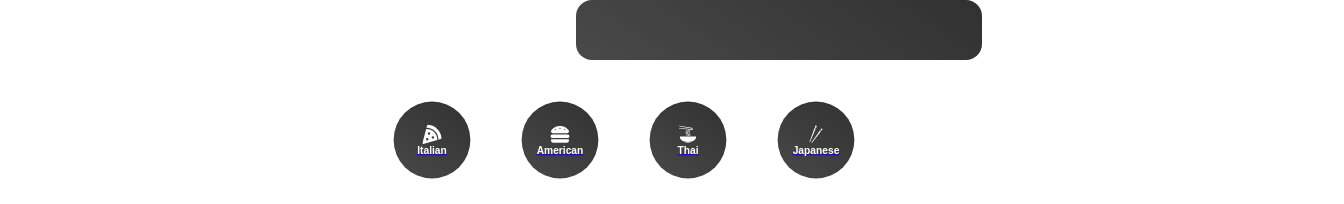
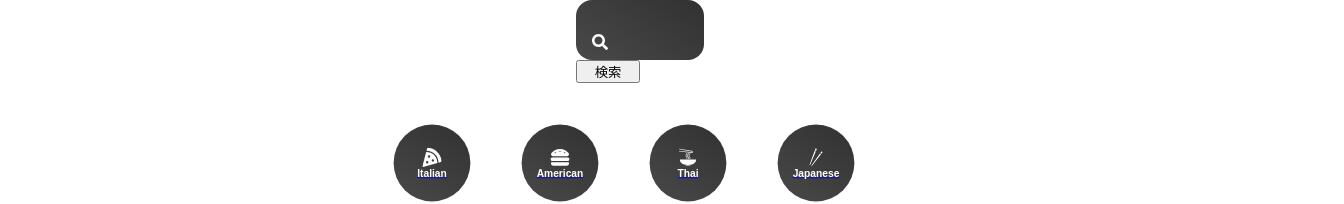
Before and after one commit to Atomu-Ishida/Bottom-news-app, a React (Create React App) app: page / in a window 1280 px wide. Shown: the top 204 px of the page, 1344 px wide, since content can reach past the window. Built offline with nearby package versions, Linux system fonts and the light colour scheme; no server answers.

Commit message:
finished search box

```diff
--- a/src/components/Search.jsx
+++ b/src/components/Search.jsx
@@ -1,18 +1,38 @@
-import React from 'react';
+import React, { useState } from 'react';
 import styled from 'styled-components';
+import { FaSearch } from 'react-icons/fa';
+import { useNavigate } from 'react-router-dom';
 
 function Search() {
+  const [input, setInput] = useState('');
+  const navigate = useNavigate();
+
+  const submitHandler = (e) => {
+    e.preventDefault();
+    navigate('/searched/' + input);
+  };
+
   return (
-    <FormStyle>
-      <input form='text' />
+    <FormStyle onSubmit={submitHandler}>
+      <div>
+        <FaSearch></FaSearch>
+        <input
+          onChange={(e) => setInput(e.target.value)}
+          form='text'
+          value={input}
+        />
+        <button>検索</button>
+      </div>
     </FormStyle>
   );
 }
 
 const FormStyle = styled.form`
   margin: 0rem 20rem;
-  position: relative;
-  width: 100%;
+  div {
+    width: 100%;
+    position: relative;
+  }
   input {
     border: none;
     background: linear-gradient(35deg, #494949, #313131);
@@ -22,6 +42,10 @@ const FormStyle = styled.form`
     border: none;
     border-radius: 1rem;
     outline: none;
+    width: 100%;
+  }
+  button {
+    width: 50%;
   }
   svg {
     position: absolute;
--- a/src/pages/Pages.jsx
+++ b/src/pages/Pages.jsx
@@ -2,12 +2,14 @@ import React from 'react';
 import Home from './Home';
 import Cuisine from './Cuisine';
 import { Routes, Route } from 'react-router-dom';
+import Searched from './Searched';
 
 function Pages() {
   return (
     <Routes>
       <Route path='/' element={<Home />} />
       <Route path='/cuisine/:type' element={<Cuisine />} />
+      <Route path='/searched/:search' element={<Searched />} />
     </Routes>
   );
 }
--- /dev/null
+++ b/src/pages/Searched.jsx
@@ -0,0 +1,55 @@
+import React, { useState, useEffect } from 'react';
+import { useParams } from 'react-router-dom';
+import styled from 'styled-components';
+
+function Searched() {
+  const [searchedRecipes, setSearchedRecipes] = useState([]);
+  let params = useParams();
+
+  useEffect(() => {
+    getSearched(params.search);
+  }, [params.search]);
+
+  const getSearched = async (name) => {
+    const api = await fetch(
+      `https://api.spoonacular.com/recipes/random?apiKey=${process.env.REACT_APP_API_KEY}&number=8&query=${name}`
+    );
+    const data = await api.json();
+    setSearchedRecipes(data.recipes);
+  };
+
+  return (
+    <Grid>
+      {searchedRecipes.map((item) => {
+        return (
+          <Card key={item.id}>
+            <img src={item.image} alt={item.title} />
+            <h4>{item.title}</h4>
+          </Card>
+        );
+      })}
+    </Grid>
+  );
+}
+
+const Grid = styled.div`
+  display: grid;
+  grid-template-columns: repeat(auto-fit, minmax(20rem, 1fr));
+  grid-grap: 3rem;
+`;
+
+const Card = styled.div`
+  img {
+    width: 100%;
+    border-radius: 2rem;
+  }
+  a {
+    text-decoration: none;
+  }
+  h4 {
+    text-align: center;
+    padding: 1rem;
+  }
+`;
+
+export default Searched;
```
